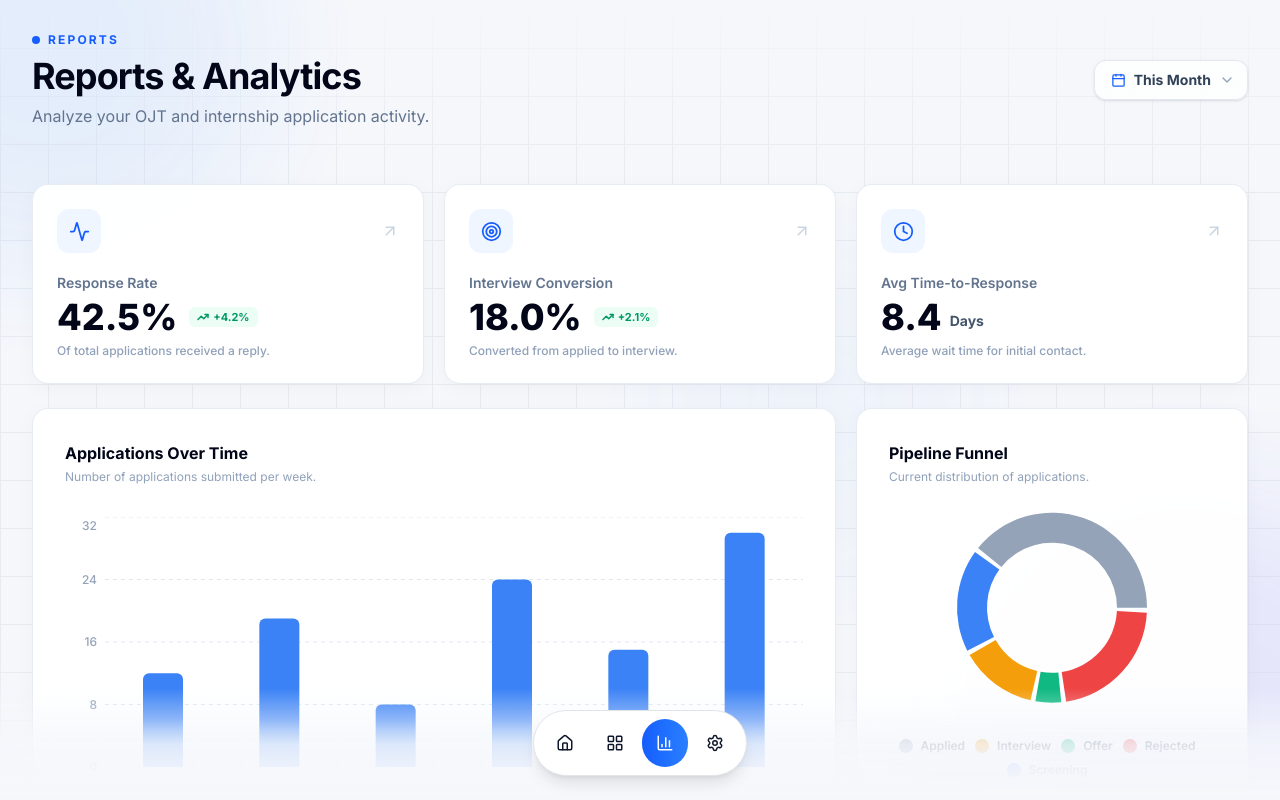
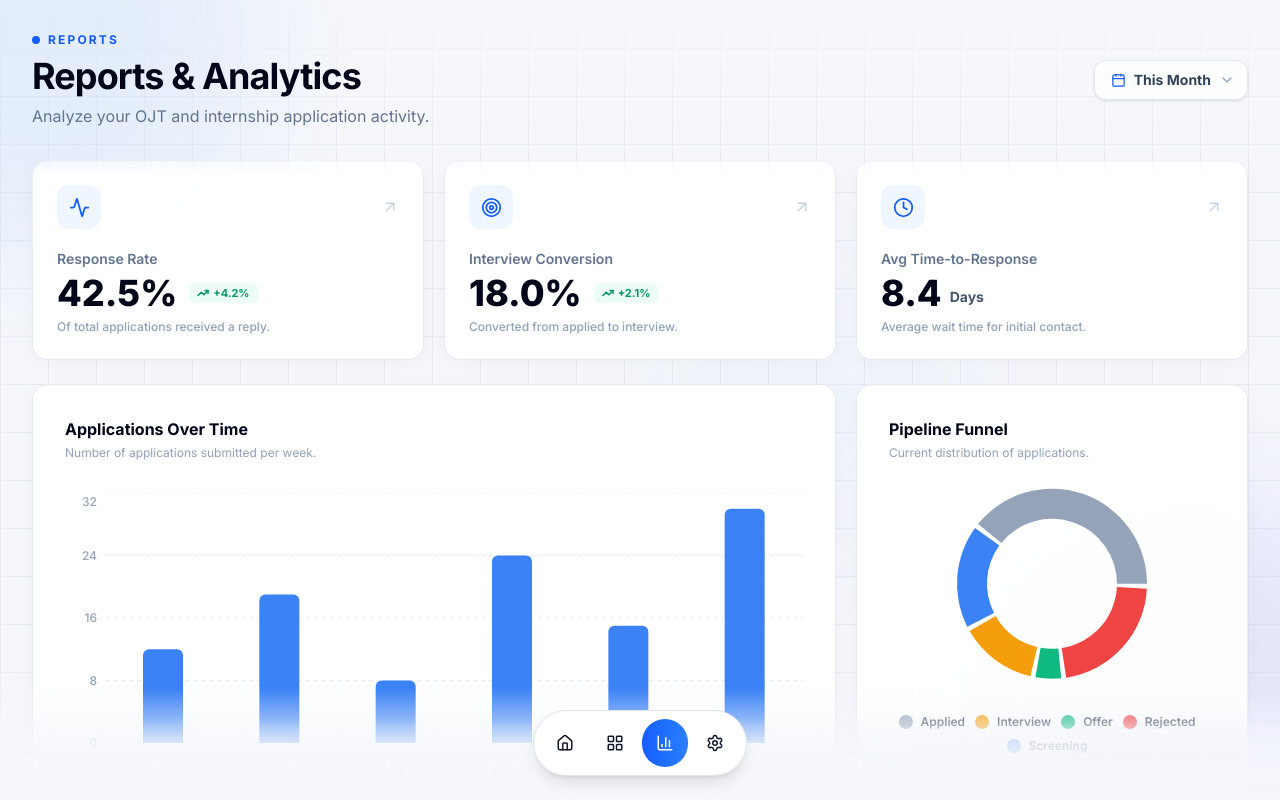
Before and after one commit to ToyBitZ00/Application_Tracker, a Next.js app: page /reports in a window 1280 px wide. Built offline with nearby package versions, Linux system fonts and the light colour scheme.

Commit message:
style: adjust padding in ApplicationsPage, ReportsPage, and SettingsPage for improved layout consistency

```diff
--- a/app/applications/page.tsx
+++ b/app/applications/page.tsx
@@ -1200,7 +1200,7 @@ export default function ApplicationsPage() {
           }}
         >
 
-          <div className="max-w-[1500px] mx-auto px-5 sm:px-6 lg:px-8 pt-8 pb-32">
+          <div className="max-w-[1500px] mx-auto px-5 sm:px-6 lg:px-8 pt-4 pb-32">
 
 
             {/* ================================================= */}
--- a/app/reports/page.tsx
+++ b/app/reports/page.tsx
@@ -303,7 +303,7 @@ export default function ReportsPage() {
 
       {/* SCROLLABLE CONTENT */}
       <main
-        className="flex-1 overflow-y-auto overflow-x-hidden relative z-10 w-full scroll-smooth scrollbar-hide pt-10 pb-32"
+        className="flex-1 overflow-y-auto overflow-x-hidden relative z-10 w-full scroll-smooth scrollbar-hide pt-4 pb-32"
         style={{
           maskImage: 'linear-gradient(to bottom, transparent 0px, black 32px, black calc(100% - 80px), transparent 100%)',
           WebkitMaskImage: 'linear-gradient(to bottom, transparent 0px, black 32px, black calc(100% - 80px), transparent 100%)',
--- a/app/settings/page.tsx
+++ b/app/settings/page.tsx
@@ -637,7 +637,7 @@ export default function SettingsPage() {
           WebkitMaskImage: 'linear-gradient(to bottom, transparent 0px, black 32px, black calc(100% - 80px), transparent 100%)',
         }}
       >
-        <div className="max-w-7xl mx-auto px-5 sm:px-6 lg:px-8 pt-2 pb-32">
+        <div className="max-w-7xl mx-auto px-5 sm:px-6 lg:px-8 pt-4 pb-32">
           <div className="space-y-5">
             {/* PROFILE */}
             <SettingsSection>
```
